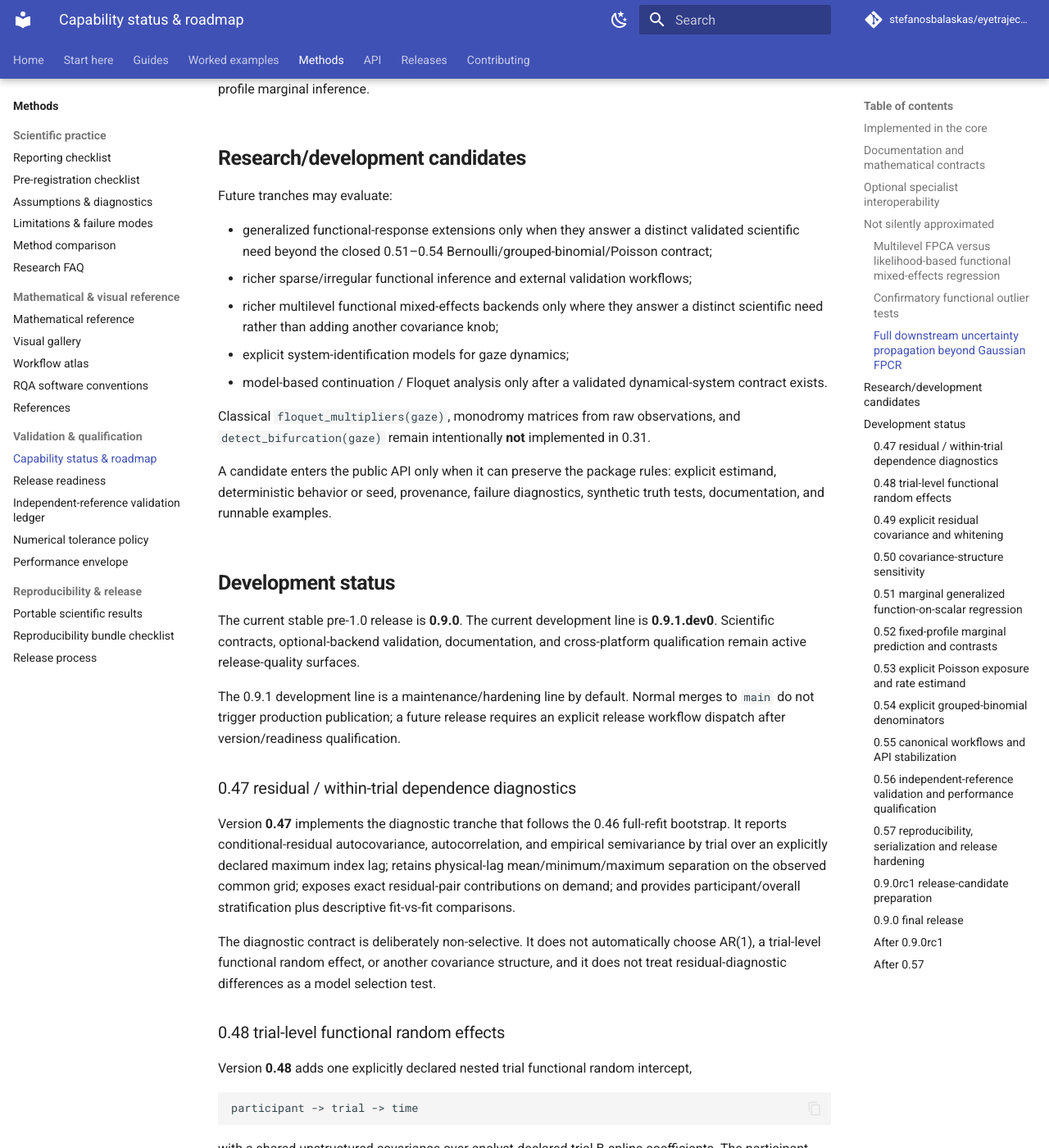
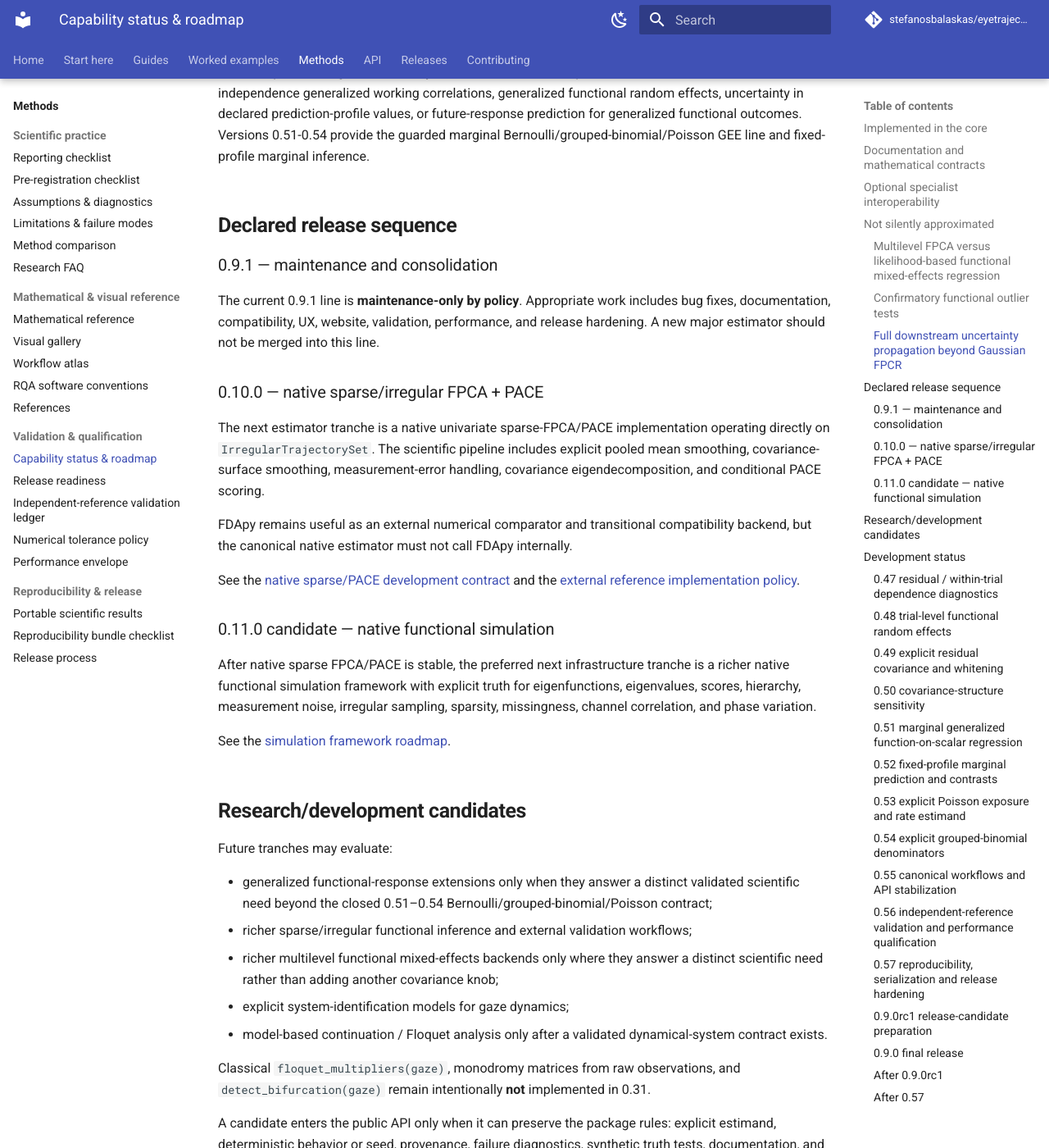
Before and after one commit to stefanosbalaskas/eyetrajectoriespy, an MkDocs documentation site: the page built from docs/methods/status-roadmap.md, in a window 1280 px wide and 1400 px high, scrolled down 9309 px. Shown: the whole window at 82% size. Built offline with MkDocs 1.6.1 and Material for MkDocs 9.7.7, drawn with Linux system fonts in a browser that asks for light colours; comment, search, counter and statistics services are not loaded; some of the changed text lies outside the part shown.

Commit message:
Align roadmap with native sparse FPCA 0.10 direction

```diff
--- a/docs/methods/status-roadmap.md
+++ b/docs/methods/status-roadmap.md
@@ -10,7 +10,7 @@
 |---|---|---|
 | Common-grid functional gaze objects | implemented | `TrajectorySet` |
 | Native curve-specific time grids | implemented | `IrregularTrajectorySet` |
-| Sparse univariate covariance FPCA + PACE scores | implemented (optional FDApy backend) | `fit_sparse_fpca_fdapy()` |
+| Sparse univariate covariance FPCA + PACE scores | implemented compatibility/reference backend; native estimator planned for 0.10.0 | `fit_sparse_fpca_fdapy()` today; planned `fit_sparse_fpca()` |
 | Simultaneous functional mean band | implemented | `multiplier_functional_mean_band()` |
 | Function-on-scalar regression | implemented; observed-grid OLS with explicit design and HC1 standard errors | `fit_function_on_scalar_regression()` |
 | Function-on-scalar simultaneous coefficient bands | implemented; fixed-design wild bootstrap with coefficient/family scope | `function_on_scalar_simultaneous_bands()` |
@@ -110,7 +110,7 @@
 | B-spline/Fourier basis representation | scikit-fda | preserve eye-tracking provenance while delegating basis mathematics |
 | Functional boxplot screening | scikit-fda | optional sensitivity/review diagnostic |
 | Magnitude-shape outlier screening | scikit-fda | optional sensitivity/review diagnostic |
-| Sparse covariance UFPCA + PACE scores | FDApy | preserve native irregular grids while delegating sparse estimation |
+| Sparse covariance UFPCA + PACE scores | FDApy | transitional compatibility backend and independent validation reference; not the planned canonical 0.10 implementation |
 | Elastic SRVF trajectory alignment | fdasrsf | specialist phase/amplitude backend |
 
 Optional backends are never imported until the corresponding feature is requested.
@@ -133,6 +133,40 @@
 
 Still not provided are full uncertainty procedures that jointly include target measurement error, latent-curve uncertainty, preprocessing uncertainty, data-driven component-selection uncertainty, sparse PACE score uncertainty, coverage-optimal automatic wild-bootstrap truncation tuning, heteroscedastic future-outcome prediction, generic arbitrary offsets, denominator/exposure measurement-error models, non-independence generalized working correlations, generalized functional random effects, uncertainty in declared prediction-profile values, or future-response prediction for generalized functional outcomes. Versions 0.51-0.54 provide the guarded marginal Bernoulli/grouped-binomial/Poisson GEE line and fixed-profile marginal inference.
 
+## Declared release sequence
+
+### 0.9.1 — maintenance and consolidation
+
+The current 0.9.1 line is **maintenance-only by policy**. Appropriate work
+includes bug fixes, documentation, compatibility, UX, website, validation,
+performance, and release hardening. A new major estimator should not be merged
+into this line.
+
+### 0.10.0 — native sparse/irregular FPCA + PACE
+
+The next estimator tranche is a native univariate sparse-FPCA/PACE
+implementation operating directly on `IrregularTrajectorySet`. The scientific
+pipeline includes explicit pooled mean smoothing, covariance-surface smoothing,
+measurement-error handling, covariance eigendecomposition, and conditional
+PACE scoring.
+
+FDApy remains useful as an external numerical comparator and transitional
+compatibility backend, but the canonical native estimator must not call FDApy
+internally.
+
+See the [native sparse/PACE development contract](../development/native-sparse-fpca.md)
+and the [external reference implementation policy](../validation/external-reference-policy.md).
+
+### 0.11.0 candidate — native functional simulation
+
+After native sparse FPCA/PACE is stable, the preferred next infrastructure
+tranche is a richer native functional simulation framework with explicit truth
+for eigenfunctions, eigenvalues, scores, hierarchy, measurement noise,
+irregular sampling, sparsity, missingness, channel correlation, and phase
+variation.
+
+See the [simulation framework roadmap](../development/simulation-framework.md).
+
 ## Research/development candidates
 
 Future tranches may evaluate:
@@ -151,7 +185,7 @@
 
 The current stable pre-1.0 release is **0.9.0**. The current development line is **0.9.1.dev0**. Scientific contracts, optional-backend validation, documentation, and cross-platform qualification remain active release-quality surfaces.
 
-The 0.9.1 development line is a maintenance/hardening line by default. Normal merges to `main` do not trigger production publication; a future release requires an explicit release workflow dispatch after version/readiness qualification.
+The 0.9.1 development line is a maintenance/hardening line by policy; major new estimators are reserved for the next minor development tranche. Normal merges to `main` do not trigger production publication; a future release requires an explicit release workflow dispatch after version/readiness qualification.
 
 
 ### 0.47 residual / within-trial dependence diagnostics
```
